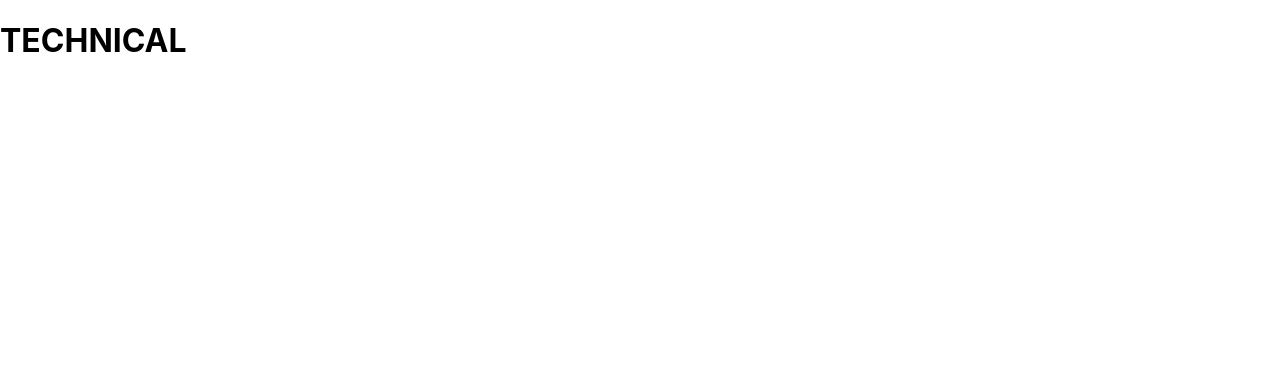
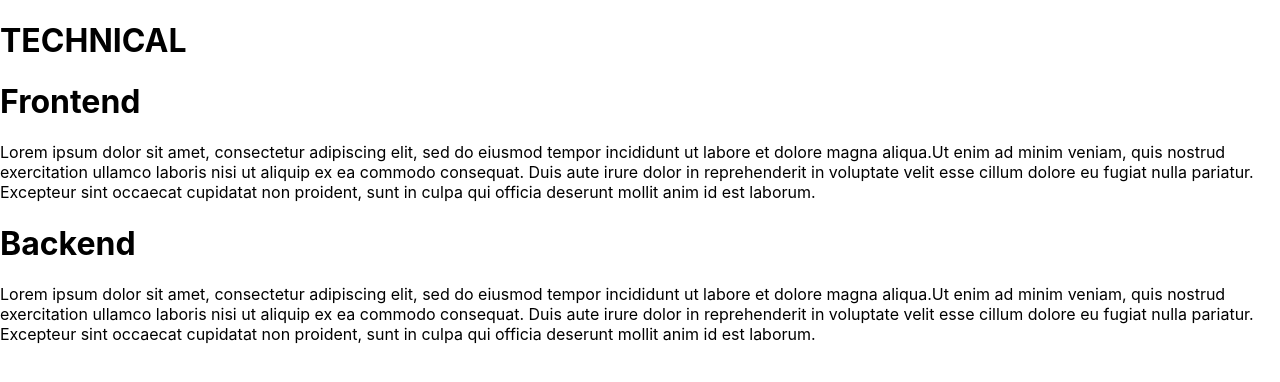
Before and after one commit to SchoolOfCode/w9_frontend-project-neemo-ryan-harry-mino, a React (Create React App) app: page /Technical in a window 1280 px wide. Shown: the top 382 px of the page. Built offline with nearby package versions, Linux system fonts and the light colour scheme.

Commit message:
added text into techinal and  wellbeing

```diff
--- a/src/Components/Technical/Technical.js
+++ b/src/Components/Technical/Technical.js
@@ -1,6 +1,10 @@
+import Cardcomponent from "../Cardcomponent/Cardcomponent";
+
 const Technical = () => {
     return ( <div>
     <h1> TECHNICAL </h1>
+<Cardcomponent title={"Frontend"} aboutSection={"Lorem ipsum dolor sit amet, consectetur adipiscing elit, sed do eiusmod tempor incididunt ut labore et dolore magna aliqua.Ut enim ad minim veniam, quis nostrud exercitation ullamco laboris nisi ut aliquip ex ea commodo consequat. Duis aute irure dolor in reprehenderit in voluptate velit esse cillum dolore eu fugiat nulla pariatur. Excepteur sint occaecat cupidatat non proident, sunt in culpa qui officia deserunt mollit anim id est laborum."}/>
+<Cardcomponent title={"Backend"} aboutSection={"Lorem ipsum dolor sit amet, consectetur adipiscing elit, sed do eiusmod tempor incididunt ut labore et dolore magna aliqua.Ut enim ad minim veniam, quis nostrud exercitation ullamco laboris nisi ut aliquip ex ea commodo consequat. Duis aute irure dolor in reprehenderit in voluptate velit esse cillum dolore eu fugiat nulla pariatur. Excepteur sint occaecat cupidatat non proident, sunt in culpa qui officia deserunt mollit anim id est laborum."}/>
 
     </div> );
 }
--- a/src/Components/Wellbeing/Wellbeing.js
+++ b/src/Components/Wellbeing/Wellbeing.js
@@ -1,6 +1,9 @@
+import Cardcomponent from "../Cardcomponent/Cardcomponent";
+
 const Wellbeing = () => {
     return ( <div>
         <h1> WELLBEING </h1>
+        <Cardcomponent title={"Wellbeing Advice"} aboutSection={"Ut enim ad minim veniam, quis nostrud exercitation ullamco laboris nisi ut aliquip ex ea commodo consequat. Duis aute irure dolor in reprehenderit in voluptate velit esse cillum dolore eu fugiat nulla pariatur. Excepteur sint occaecat cupidatat non proident, sunt in culpa qui officia deserunt mollit anim id est laborum."}/>
     </div>);
 }
 
```
